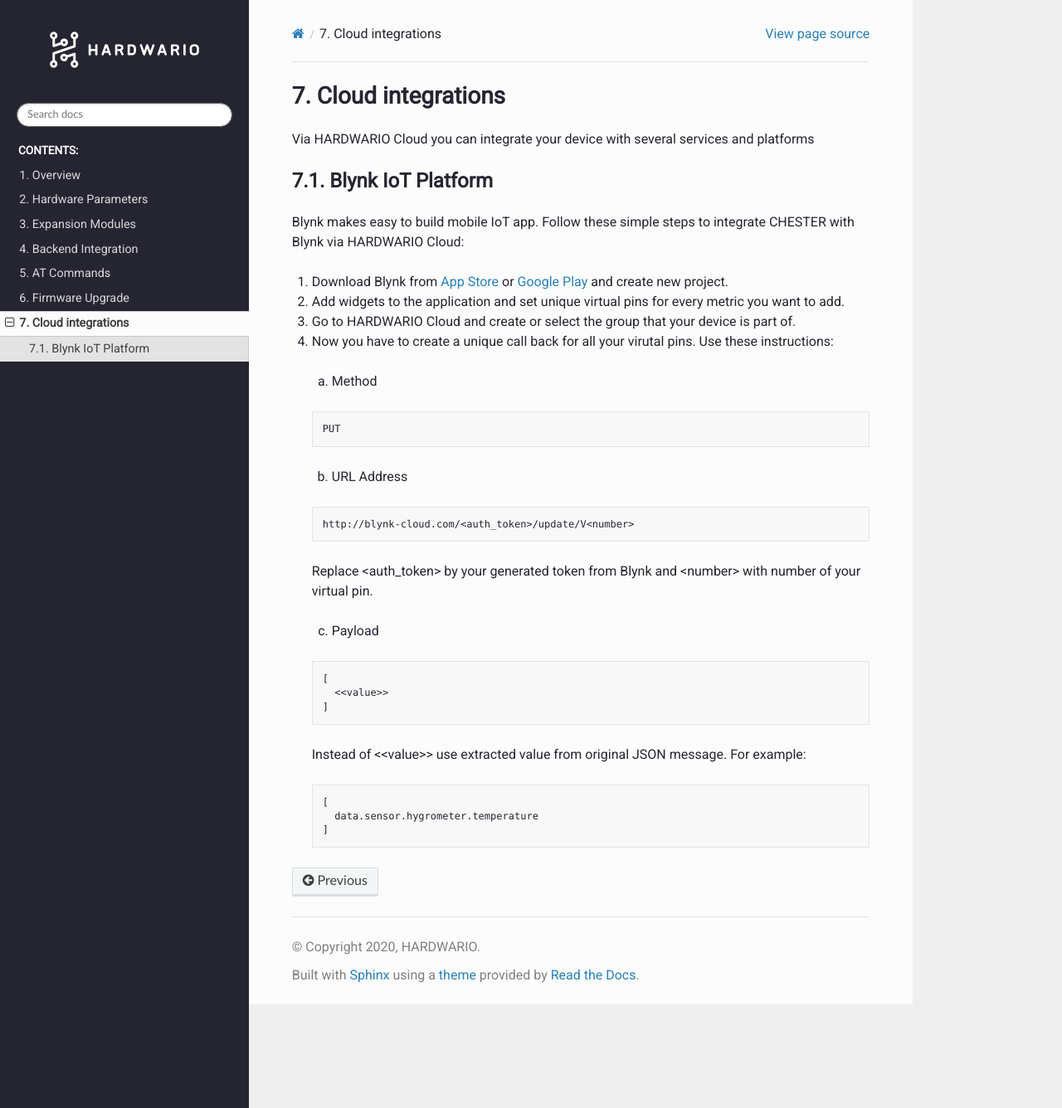
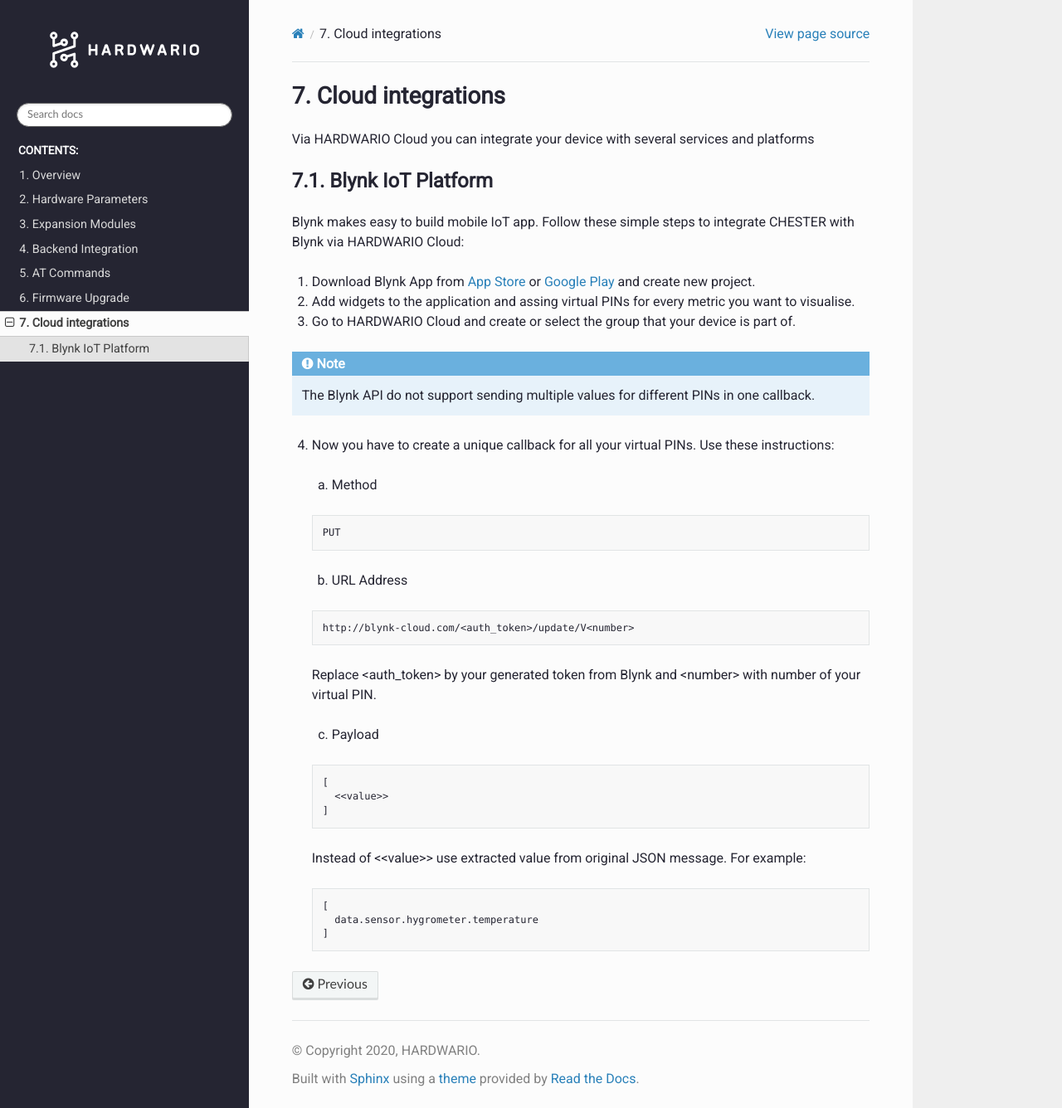
Before and after one commit to hardwario/doc-chester-g1, a Sphinx documentation site: the page built from source/integrations.rst, in a window 1280 px wide and 1336 px high. Shown: the whole window at 83% size. Built offline with Sphinx 7.4.7 and the Read the Docs theme 2.0.0, drawn with Linux system fonts in a browser that asks for light colours.

Commit message:
Update Blynk integration

```diff
--- a/source/integrations.rst
+++ b/source/integrations.rst
@@ -10,10 +10,15 @@
 
 Blynk makes easy to build mobile IoT app. Follow these simple steps to integrate CHESTER with Blynk via HARDWARIO Cloud:
 
-1. Download Blynk from `App Store`_ or `Google Play`_ and create new project.
-2. Add widgets to the application and set unique virtual pins for every metric you want to add.
+1. Download Blynk App from `App Store`_ or `Google Play`_ and create new project.
+2. Add widgets to the application and assing virtual PINs for every metric you want to visualise.
 3. Go to HARDWARIO Cloud and create or select the group that your device is part of.
-4. Now you have to create a unique call back for all your virutal pins. Use these instructions:
+
+.. note::
+
+   The Blynk API do not support sending multiple values for different PINs in one callback.
+
+4. Now you have to create a unique callback for all your virtual PINs. Use these instructions:
 
   a. Method
 
@@ -27,7 +32,7 @@
 
     http://blynk-cloud.com/<auth_token>/update/V<number>
 
-  Replace <auth_token> by your generated token from Blynk and <number> with number of your virtual pin.
+  Replace <auth_token> by your generated token from Blynk and <number> with number of your virtual PIN.
 
   c. Payload
 
```
